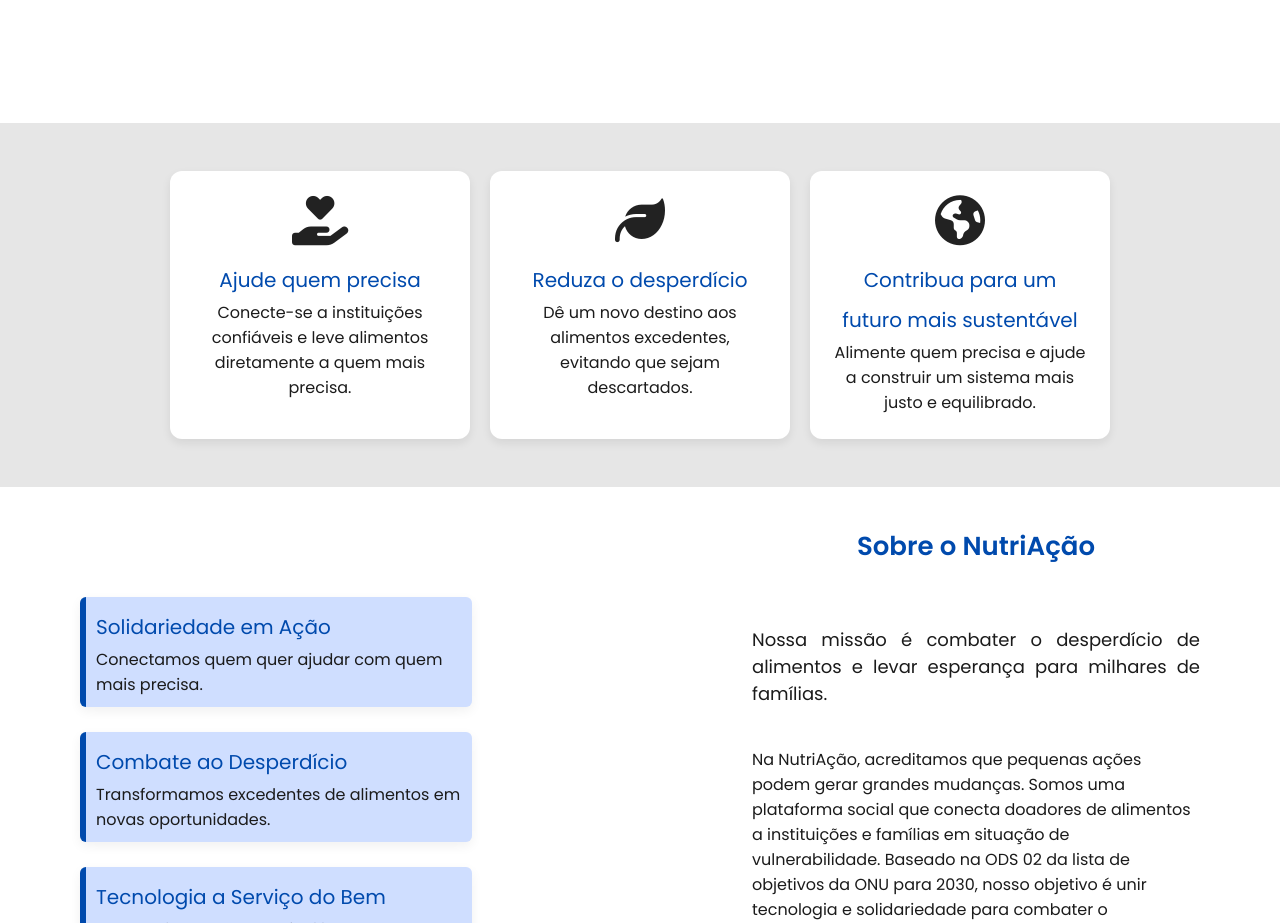
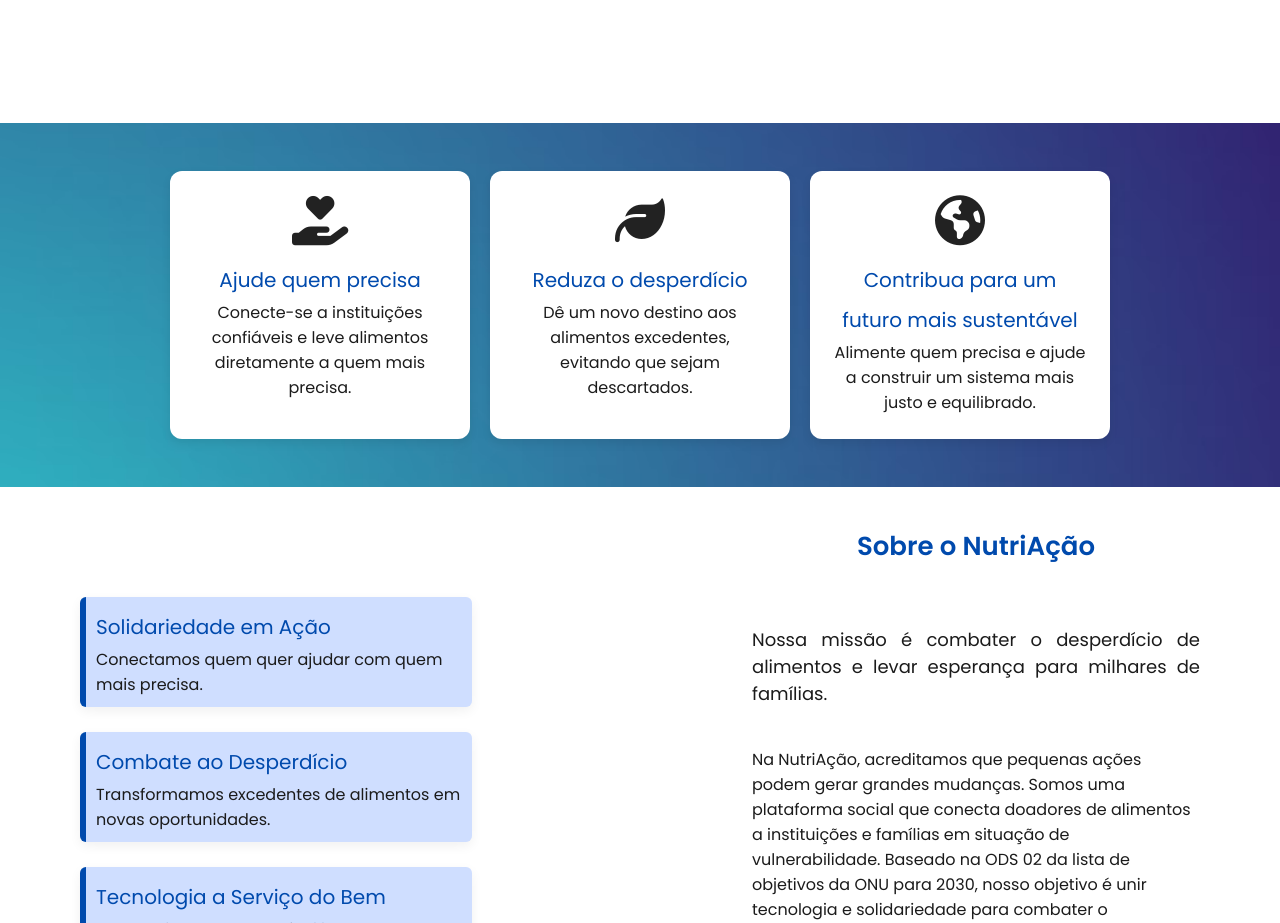
Before and after one commit to NutriAcao/NutriAcao, a website: page public/pages/homepage.html in a window 1280 px wide. Shown: the part 780-1703 px from the top of the page. Drawn offline with nearby package versions, Linux system fonts and the light colour scheme.

Commit message:
pequenas alterações frontend

```diff
--- a/public/styles/style.css
+++ b/public/styles/style.css
@@ -352,6 +352,12 @@
   }
 
   #beneficios {
+
+    background-image: url('/assets/planodefundo.png');
+    background-size: cover;
+    background-position: center;
+    background-repeat: no-repeat;
+
     display: flex;
     justify-content: space-around;
     padding: 3rem 20vh;
```
